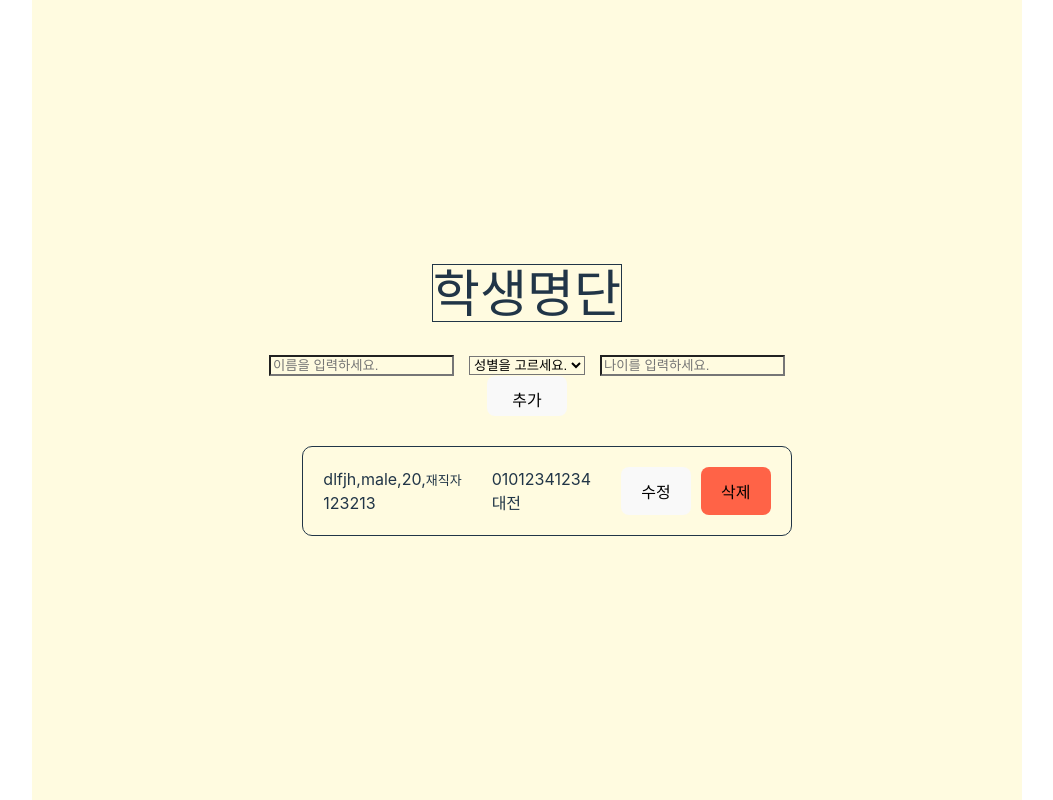
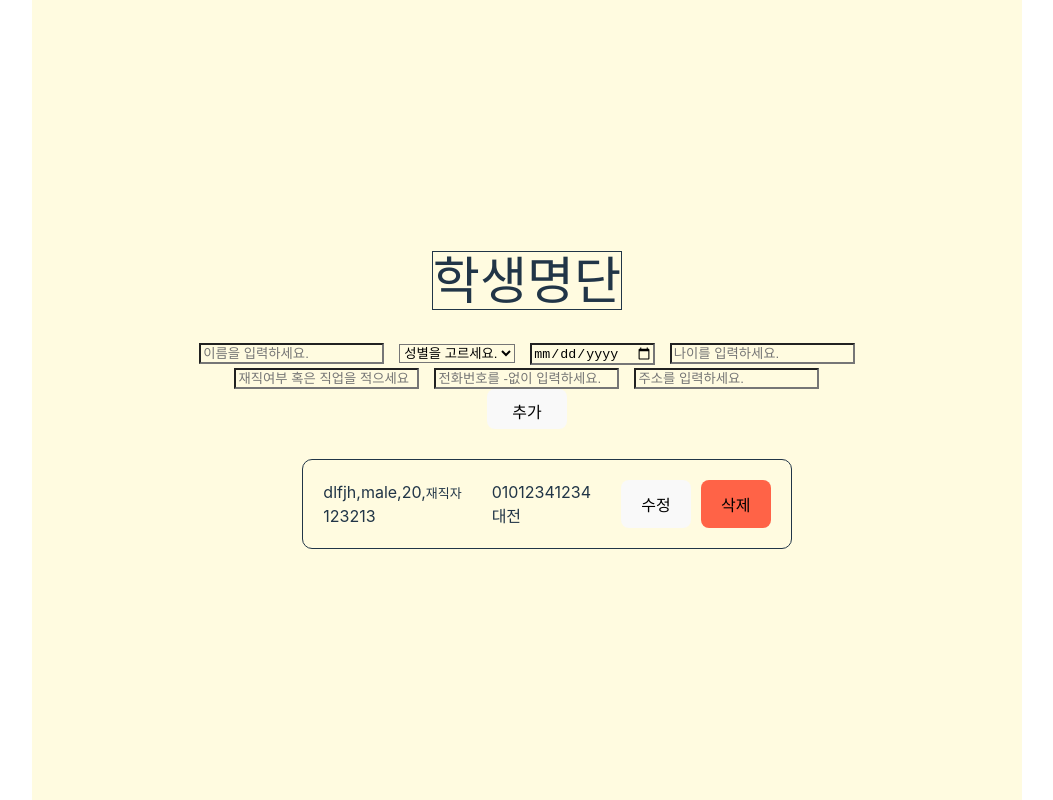
Before and after one commit to tmdtmddl/first-cms, a React (Vite) app: page / in a window 1280 px wide. Shown: the whole page, without its empty margins (113-1166 px from the left). Built offline with nearby package versions, Linux system fonts and the light colour scheme.

Commit message:
폼 추가

```diff
--- a/src/Cmsform.jsx
+++ b/src/Cmsform.jsx
@@ -24,8 +24,38 @@ const CmsForm = ({ payload, cmsEdit, students, setStudents, onCancel }) => {
   const onSubmit = (e) => {
     e.preventDefault();
 
-    if (student.length === 0) {
-      alert("학생을 입력하세요");
+    if (student.name.length === 0) {
+      alert("학생의 이름을 입력하세요");
+      return ref.current?.focus();
+    }
+
+    if (student.Gender.length === 0) {
+      alert("성별을 고르세요");
+      return ref.current?.focus();
+    }
+
+    if (student.regi.length === 0) {
+      alert("생년월일을 입력하세요");
+      return ref.current?.focus();
+    }
+
+    if (student.age.length === 0) {
+      alert("나이를 입력하세요");
+      return ref.current?.focus();
+    }
+
+    if (student.job.length === 0) {
+      alert("나이를 입력하세요");
+      return ref.current?.focus();
+    }
+
+    if (student.tel.length !== 11) {
+      alert("전화번호를 정확히 입력하세요");
+      return ref.current?.focus();
+    }
+
+    if (student.Address.length === 0) {
+      alert("주소를 입력하세요");
       return ref.current?.focus();
     }
 
@@ -81,6 +111,17 @@ const CmsForm = ({ payload, cmsEdit, students, setStudents, onCancel }) => {
 
         <div>
           <input
+            name="regi"
+            type="date"
+            value={student.regi}
+            onChange={onChange}
+            ref={ref}
+            placeholder="생년월일 입력하세요."
+          />
+        </div>
+
+        <div>
+          <input
             name="age"
             type="text"
             value={student.age}
@@ -89,27 +130,24 @@ const CmsForm = ({ payload, cmsEdit, students, setStudents, onCancel }) => {
             placeholder="나이를 입력하세요."
           />
         </div>
+      </div>
 
-        {/* <div>
+      <div id="downForm">
+        <div>
           <input
             type="text"
-            value={student}
+            name="job"
             onChange={onChange}
-            ref={ref}
-            placeholder="나이를 입력하세요."
+            value={student.job}
+            placeholder="재직여부 혹은 직업을 적으세요"
           />
-        </div> */}
-      </div>
-
-      {/* <div id="downForm">
-        <div>
-          <input type="text" placeholder="재직여부 혹은 직업을 적으세요" />
         </div>
 
         <div>
           <input
             type="text"
-            value={student}
+            value={student.tel}
+            name="tel"
             onChange={onChange}
             ref={ref}
             placeholder="전화번호를 -없이 입력하세요."
@@ -119,13 +157,14 @@ const CmsForm = ({ payload, cmsEdit, students, setStudents, onCancel }) => {
         <div>
           <input
             type="text"
-            value={student}
+            value={student.Address}
+            name="Address"
             onChange={onChange}
             ref={ref}
             placeholder="주소를 입력하세요."
           />
         </div>
-      </div> */}
+      </div>
 
       <button>{cmsEdit ? " 수정" : "추가"}</button>
       {cmsEdit && (
```
